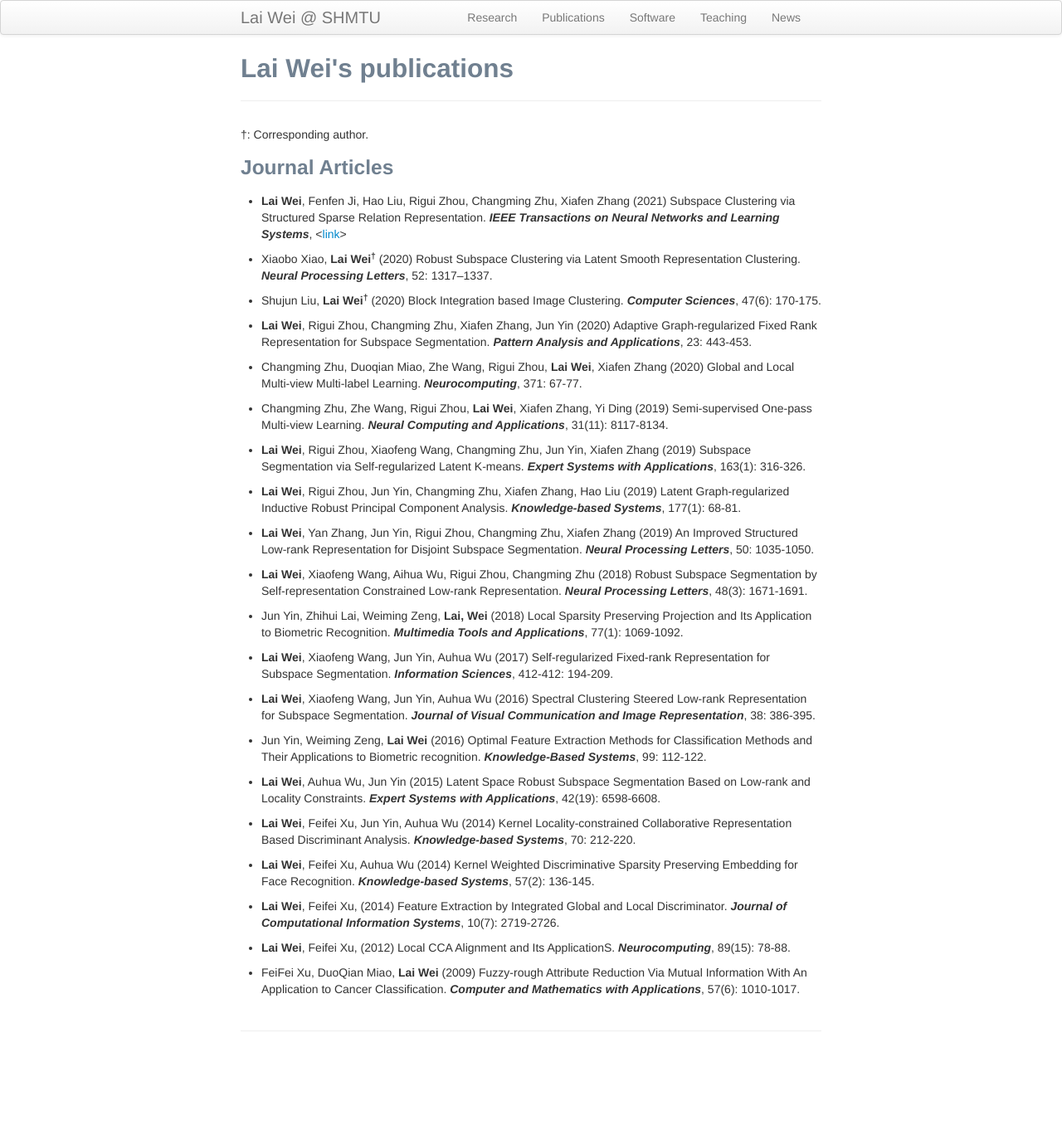
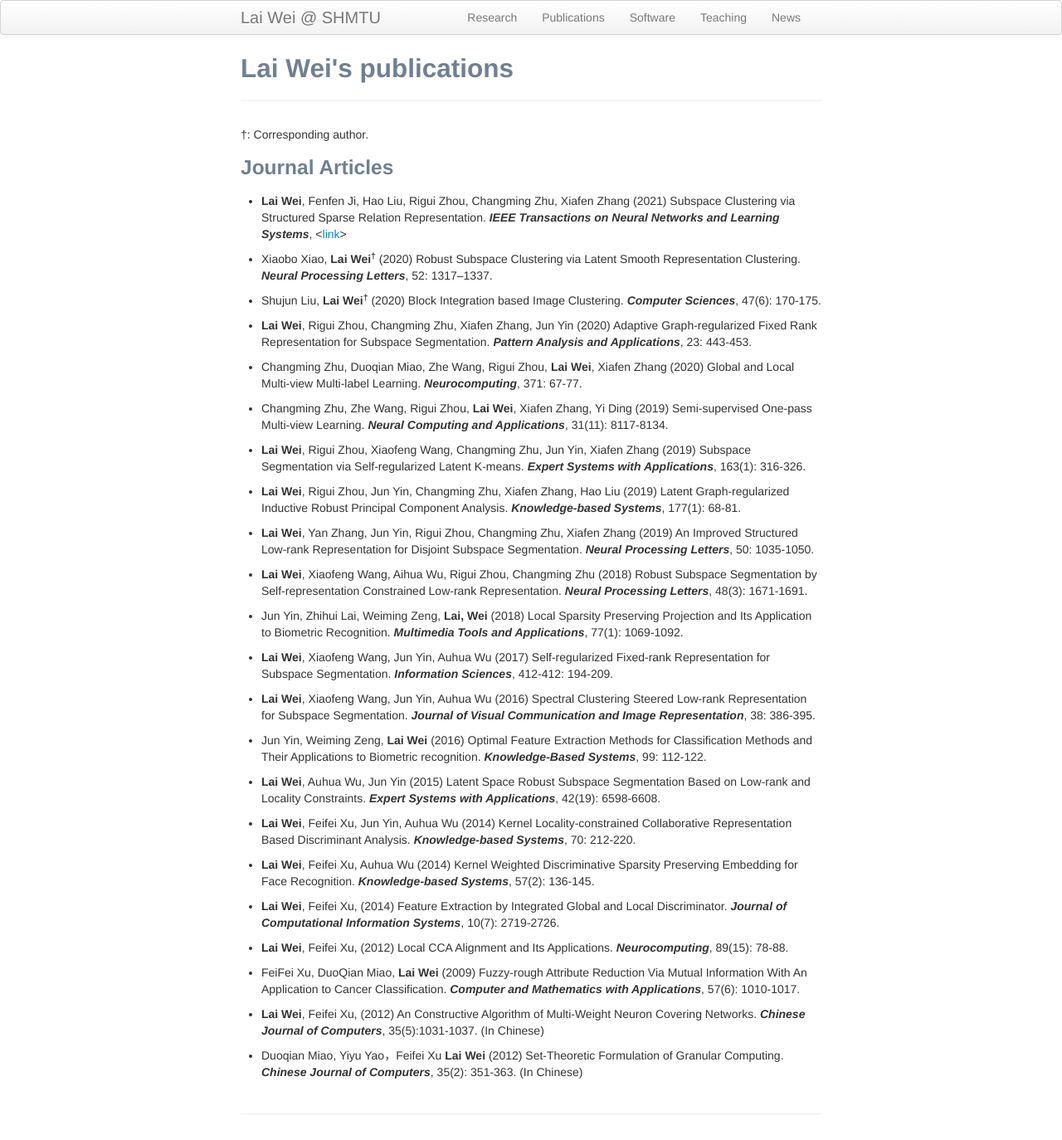
Before and after one commit to weilyshmtu/weilyshmtu.github.io, a Jekyll site: the page built from pages/pubs.md, in a window 1280 px wide. Shown: the whole page at 83% size. Built offline with Jekyll 4.4.1, drawn with Linux system fonts in a browser that asks for light colours; before the commit the page ends 1274 px from its top, so only the background shows below that.

Commit message:
Update pubs.md

```diff
--- a/pages/pubs.md
+++ b/pages/pubs.md
@@ -45,10 +45,14 @@ title: Lai Wei's publications
 
 <ul> <li> <b>Lai Wei</b>, Feifei Xu, (2014) Feature Extraction by Integrated Global and Local Discriminator. <i><b>Journal of Computational Information Systems</b></i>, 10(7): 2719-2726.</li></ul>
 
-<ul> <li> <b>Lai Wei</b>, Feifei Xu, (2012) Local CCA Alignment and Its ApplicationS. <i><b>Neurocomputing</b></i>, 89(15): 78-88.</li></ul>
+<ul> <li> <b>Lai Wei</b>, Feifei Xu, (2012) Local CCA Alignment and Its Applications. <i><b>Neurocomputing</b></i>, 89(15): 78-88.</li></ul>
 
 <ul> <li>FeiFei Xu, DuoQian Miao, <b>Lai Wei</b> (2009) Fuzzy-rough Attribute Reduction Via Mutual Information With An Application to Cancer Classification. <i><b>Computer and Mathematics with Applications</b></i>, 57(6): 1010-1017.
 </li></ul>
+
+<ul> <li> <b>Lai Wei</b>, Feifei Xu, (2012) An Constructive Algorithm of Multi-Weight Neuron Covering Networks. <i><b>Chinese Journal of Computers</b></i>, 35(5):1031-1037. (In Chinese)</li></ul>
+
+<ul> <li> Duoqian Miao, Yiyu Yao，Feifei Xu <b>Lai Wei</b> (2012) Set-Theoretic Formulation of Granular Computing. <i><b>Chinese Journal of Computers</b></i>, 35(2): 351-363. (In Chinese)</li></ul>
 
 <!--
 <ol start="3"> <li> Rosen, J., <b>Yang, Y.</b>, Abnousi, A., Chen, J., Song, M., Jones, I., Shen, Y., Hu, M., Li, Y. (2021+) HPRep: Quantifying reproducibility in HiChIP and PLAC-seq datasets. <i><b>bioRxiv</b></i>. <<a href="https://www.biorxiv.org/content/10.1101/2020.11.23.394239v1">link</a>></li></ol>
```
